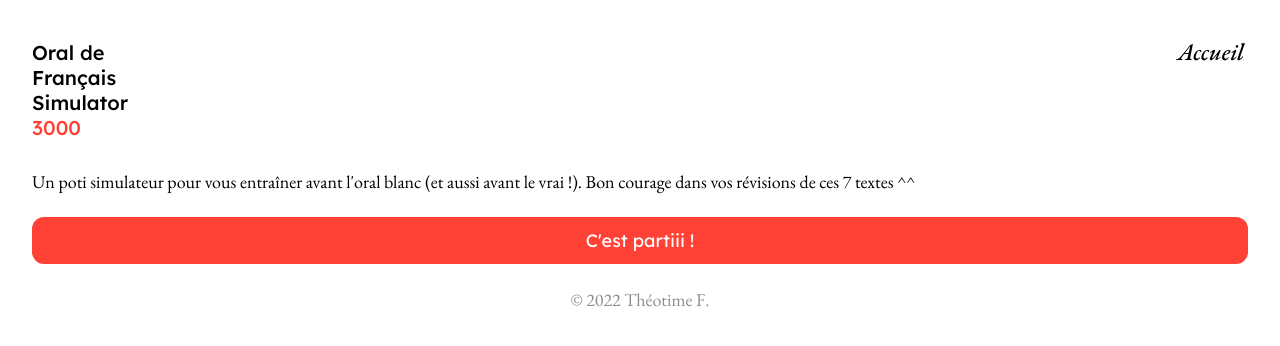
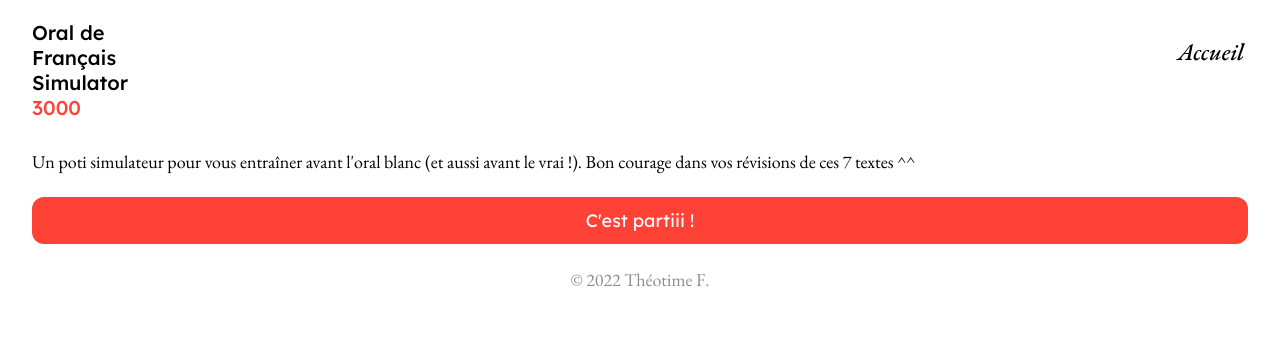
Before and after one commit to theotime-me/ofs, a plain HTML site: page index.html in a window 1280 px wide. Drawn offline with nearby package versions, Linux system fonts and the light colour scheme; a script that the page names is missing.

Commit message:
Add files via upload

```diff
--- a/style.css
+++ b/style.css
@@ -6,7 +6,7 @@
 }
 
 #wrapper {
-    padding: 40px 32px;
+    padding: 20px 32px;
     font-family: "EB Garamond", sans-serif;
 }
 
```
